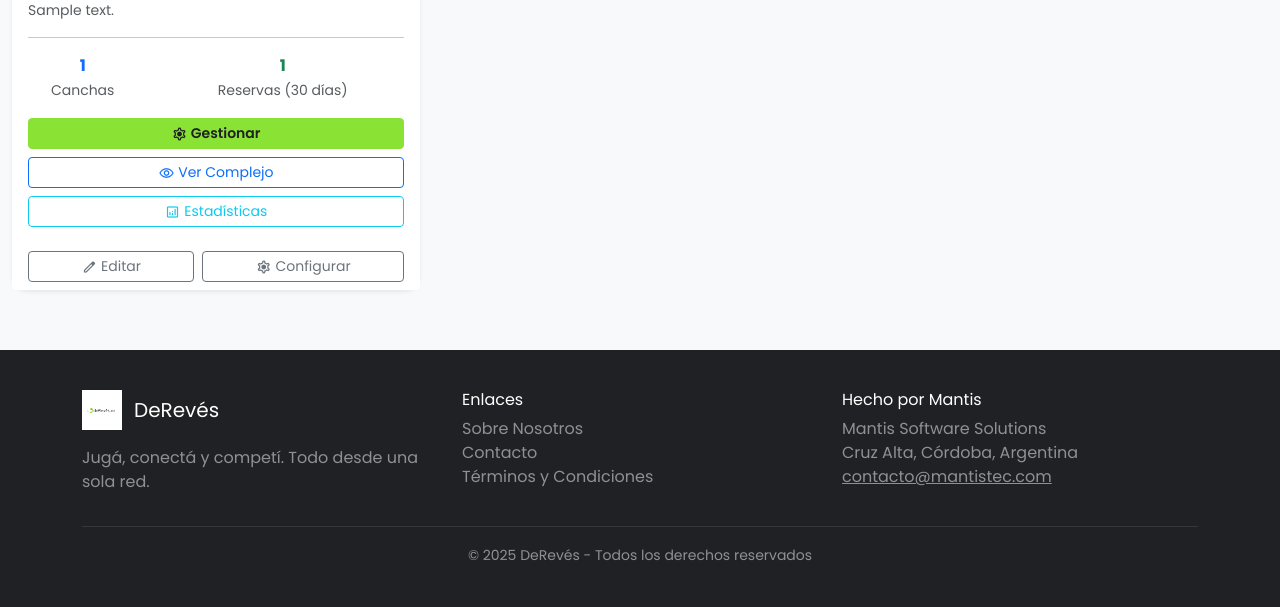
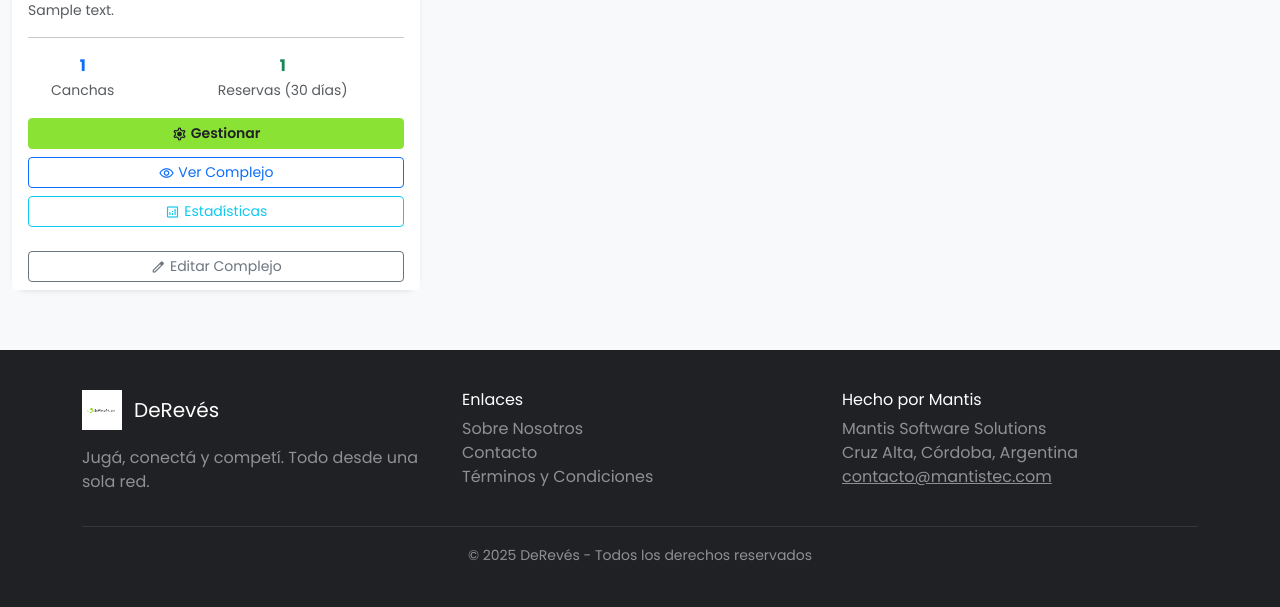
Before and after one commit to JaviSala23/dereves, a Django app: template backend/templates/complejos/dashboard/mis_complejos.html in a window 1280 px wide. Shown: the part 478-1085 px from the top of the page. Run offline with Django 4.2, Linux system fonts and the light colour scheme; the template is opened without the code that fills it: most values are stand-ins (such as "Sample title", 1, 10 or a date in 2020); grey boxes marked "Sample" are stand-in pictures; some libraries are stand-ins or nearby versions.

Commit message:
feat: streamline editing options in Mis Complejos by consolidating buttons into a single edit link

```diff
--- a/backend/templates/complejos/dashboard/mis_complejos.html
+++ b/backend/templates/complejos/dashboard/mis_complejos.html
@@ -87,16 +87,10 @@
                     </div>
 
                     <div class="card-footer bg-white border-0">
-                        <div class="d-flex gap-2">
-                            <a href="{% url 'complejos:editar' complejo.slug %}" class="btn btn-sm btn-outline-secondary flex-fill">
-                                <span class="material-symbols-rounded" style="font-size: 16px;">edit</span>
-                                Editar
-                            </a>
-                            <a href="{% url 'complejos:gestionar' complejo.slug %}" class="btn btn-sm btn-outline-secondary flex-fill">
-                                <span class="material-symbols-rounded" style="font-size: 16px;">settings</span>
-                                Configurar
-                            </a>
-                        </div>
+                        <a href="{% url 'complejos:editar' complejo.slug %}" class="btn btn-sm btn-outline-secondary w-100">
+                            <span class="material-symbols-rounded" style="font-size: 16px;">edit</span>
+                            Editar Complejo
+                        </a>
                     </div>
                 </div>
             </div>
```
